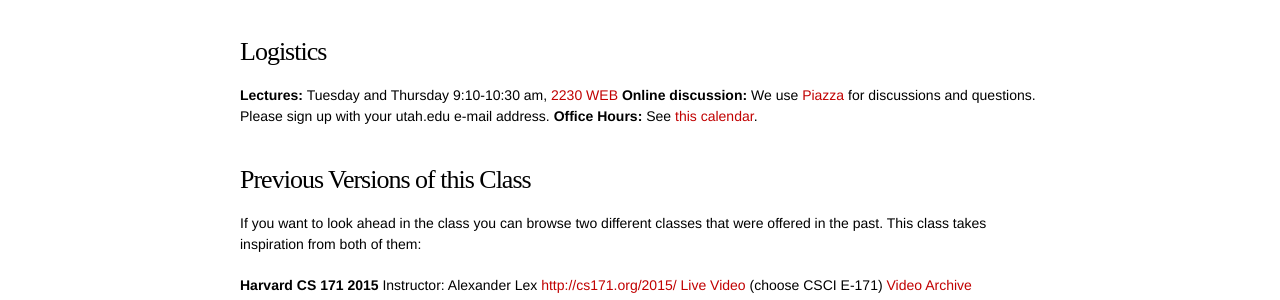
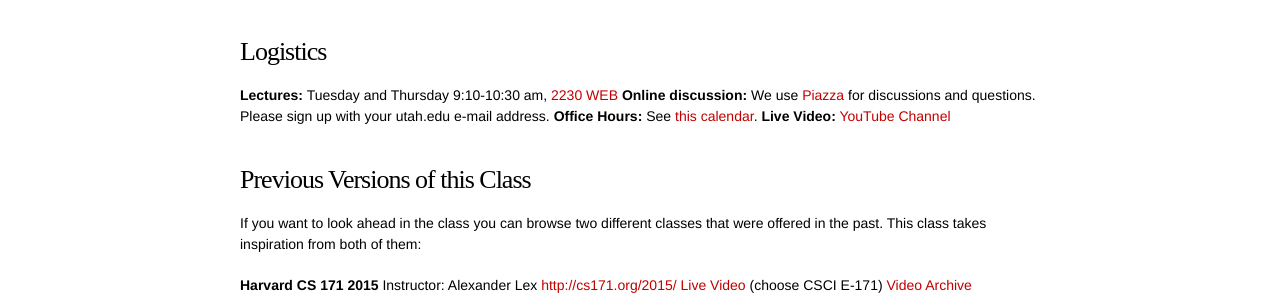
Before and after one commit to CS171/2016-cs171-website, a Jekyll site: the page built from index.md, in a window 1280 px wide. Shown: the part 1103-1403 px from the top of the page. Built offline with Jekyll 4.4.1, drawn with Linux system fonts in a browser that asks for light colours; some web fonts are replaced.

Commit message:
added link to live stream

```diff
--- a/index.md
+++ b/index.md
@@ -38,6 +38,7 @@ Anirudh	Narasimhamurthy
 **Lectures:** Tuesday and Thursday 9:10-10:30 am, [2230 WEB](https://goo.gl/maps/jXM3p)
 **Online discussion:** We use [Piazza](http://piazza.com/utah/fall2015/cs5630cs6630) for discussions and questions. Please sign up with your utah.edu e-mail address.
 **Office Hours:** See [this calendar](https://www.google.com/calendar/embed?src=fdvio7r8i82kk0vl2to5j3dd1s%40group.calendar.google.com&ctz=America/Denver).
+**Live Video:** [YouTube Channel](https://www.youtube.com/channel/UCDUS80bdunpmvWVPyFRPqFQ/live)
 
 
 ### Previous Versions of this Class
```
